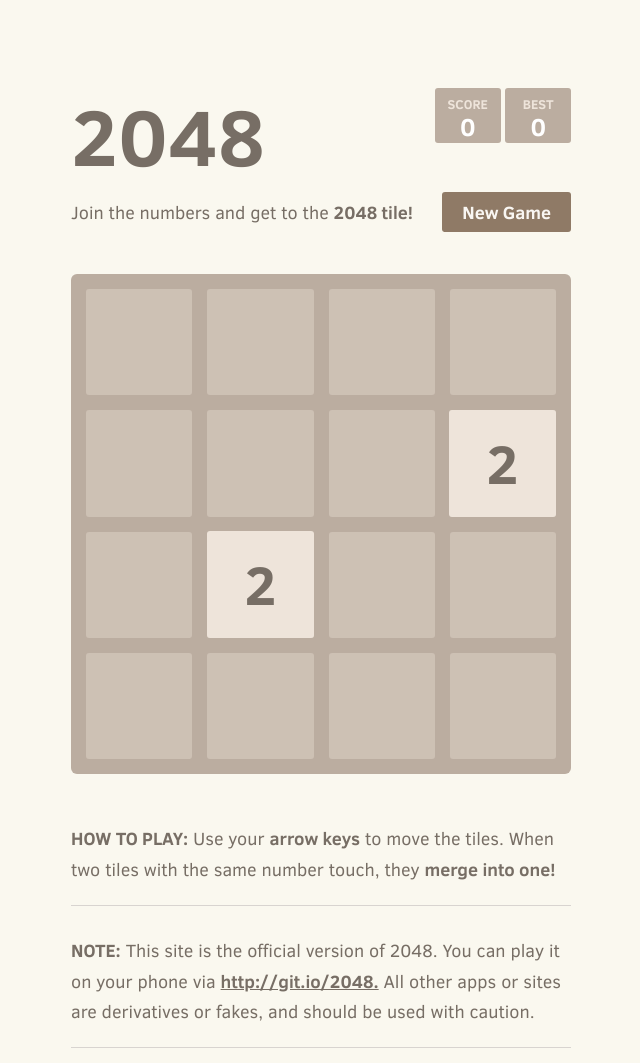
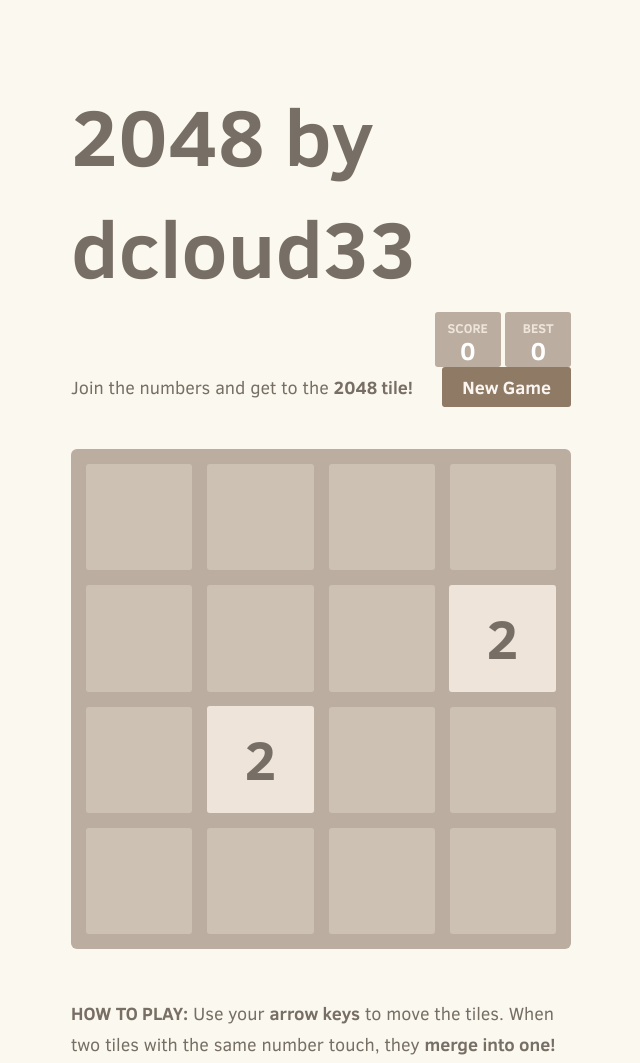
Before and after one commit to dcloud33/2048-game-ci-cd, a plain HTML site: page index.html in a window 1280 px wide. Shown: the top 1063 px of the page, without its empty margins (319-959 px from the left). Drawn offline with Linux system fonts and the light colour scheme.

Commit message:
Changed game name to 2048 by dcloud33

```diff
--- a/index.html
+++ b/index.html
@@ -19,7 +19,7 @@
 <body>
   <div class="container">
     <div class="heading">
-      <h1 class="title">2048</h1>
+      <h1 class="title">2048 by dcloud33</h1>
       <div class="scores-container">
         <div class="score-container">0</div>
         <div class="best-container">0</div>
```
